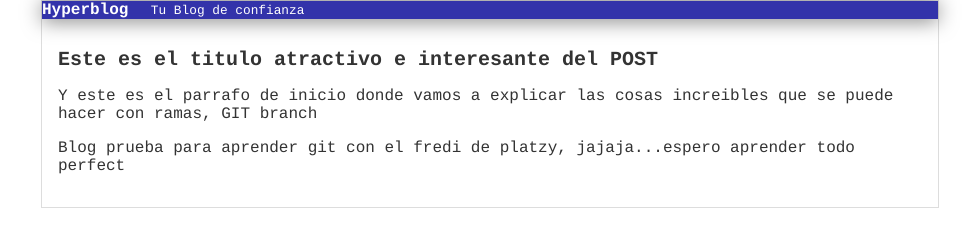
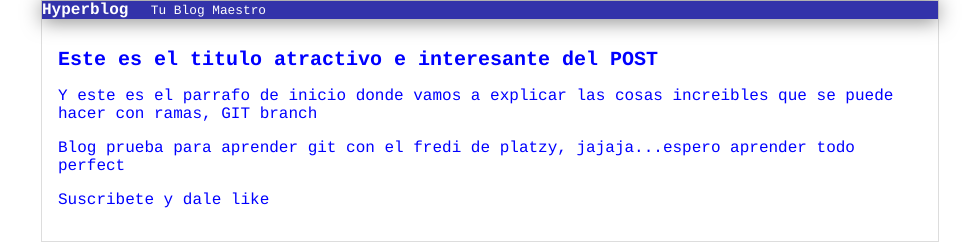
Before and after one commit to ezeswb/Git-Github, a plain HTML site: page index.html in a window 1280 px wide. Shown: the whole page, without its empty margins (150-1129 px from the left). Drawn offline with Linux system fonts and the light colour scheme.

Commit message:
cambio-cabecera-color-blue-parrafo-extra

```diff
--- a/css/css.css
+++ b/css/css.css
@@ -1,5 +1,5 @@
 body{
-	color: #333;
+	color: blue;
 	text-align: center;
 	font-family: Courier;
 	font-size: 16px;
--- a/index.html
+++ b/index.html
@@ -7,12 +7,13 @@
 		<div id="container">
 				<div id="cabecera">
 					Hyperblog
-					<span id="tagline">Tu Blog de confianza</span>
+					<span id="tagline">Tu Blog Maestro</span>
 				</div>
 			<div id="post">
 				<h1>Este es el titulo atractivo e interesante del POST</h1>
 				<p>Y este es el parrafo de inicio donde vamos a explicar las cosas increibles que se puede hacer con ramas, GIT branch </p>
 				<p>Blog prueba para aprender git con el fredi de platzy, jajaja...espero aprender todo perfect</p>
+				<p>Suscribete y dale like</p>
 			</div>
 		</div>
 	</body>
```
